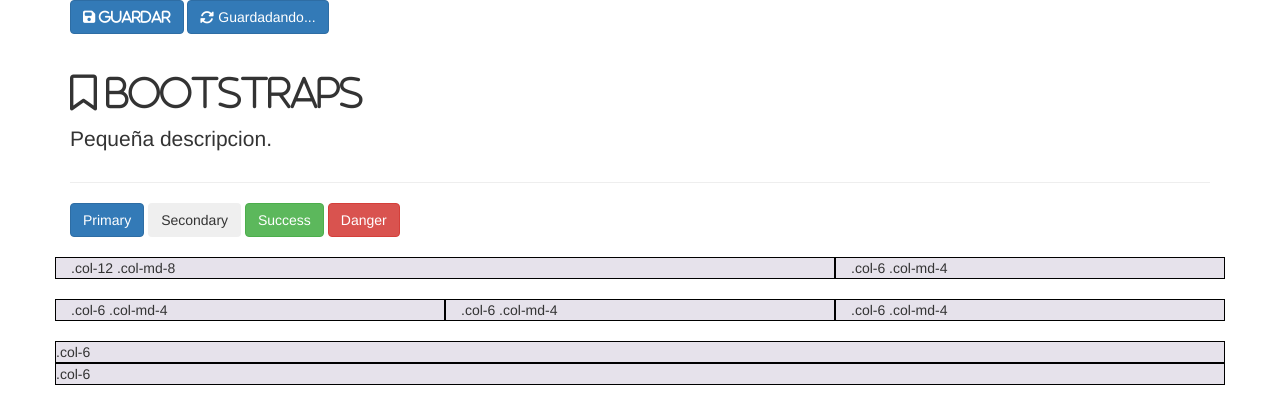
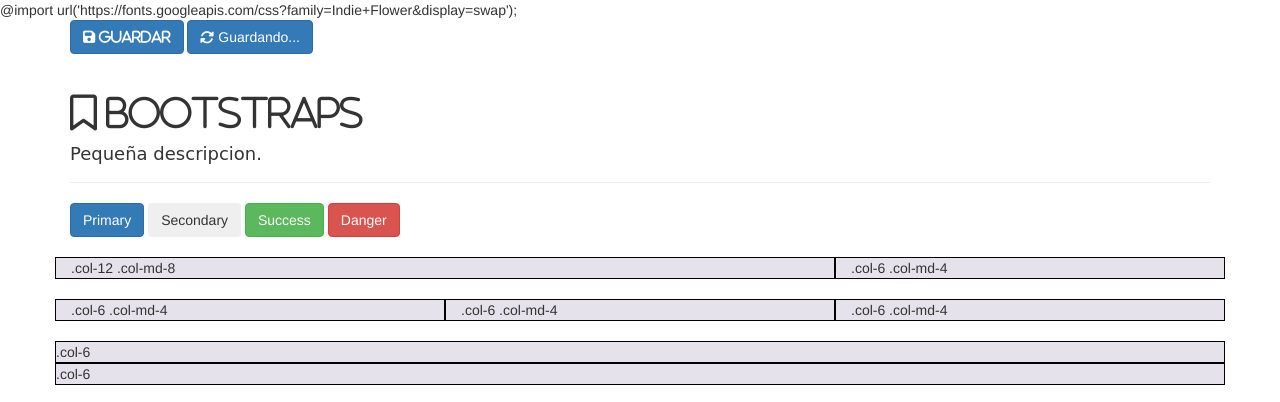
Before and after one commit to OscarValor/udemy-herramientas-web, a plain HTML site: page master/index.html in a window 1280 px wide. Shown: the top 402 px of the page. Drawn offline with Linux system fonts and the light colour scheme.

Commit message:
recursos de iconos, letras e imagenes y favicon

```diff
--- a/master/index.html
+++ b/master/index.html
@@ -12,6 +12,8 @@
     <link rel="stylesheet" href="font-awesome/css/fontawesome.min.css">
     <link rel="stylesheet" href="bootstrap/css/bootstrap.min.css">
     <link rel="stylesheet" href="lib/estilo.css">
+    @import url('https://fonts.googleapis.com/css?family=Indie+Flower&display=swap');
+
 
     <!-- Estilos de los recursos adicionales -->
 
@@ -23,10 +25,10 @@
     <div class="container">
 
       <button type="button" class="btn btn-primary"><i class="fas fa-save"> Guardar</i></button>
-      <button type="button" class="btn btn-primary"><i class="fas fa-sync-alt fa-spin"></i> Guardadando...</button>
+      <button type="button" class="btn btn-primary"><i class="fas fa-sync-alt fa-spin"></i> Guardando...</button>
       <div class="page-header">
         <h1><i class="far fa-bookmark"> Bootstraps</i></h1>
-        <p class="lead">Pequeña descripcion.</p>
+        <h4><p class="gFontIndie">Pequeña descripcion.</p></h4>
       </div>
 
       <!-- Editar desde aquí  -->
--- a/master/lib/estilo.css
+++ b/master/lib/estilo.css
@@ -3,3 +3,9 @@
 	background-color: #E6E2EB;
 	border: 1px solid black;
 }
+
+@import url('https://fonts.googleapis.com/css?family=Indie+Flower&display=swap');
+
+.gFontIndie{
+	font-family: 'Indie Flower', cursive;
+}
```
Also changed, not shown: 1 other file.
